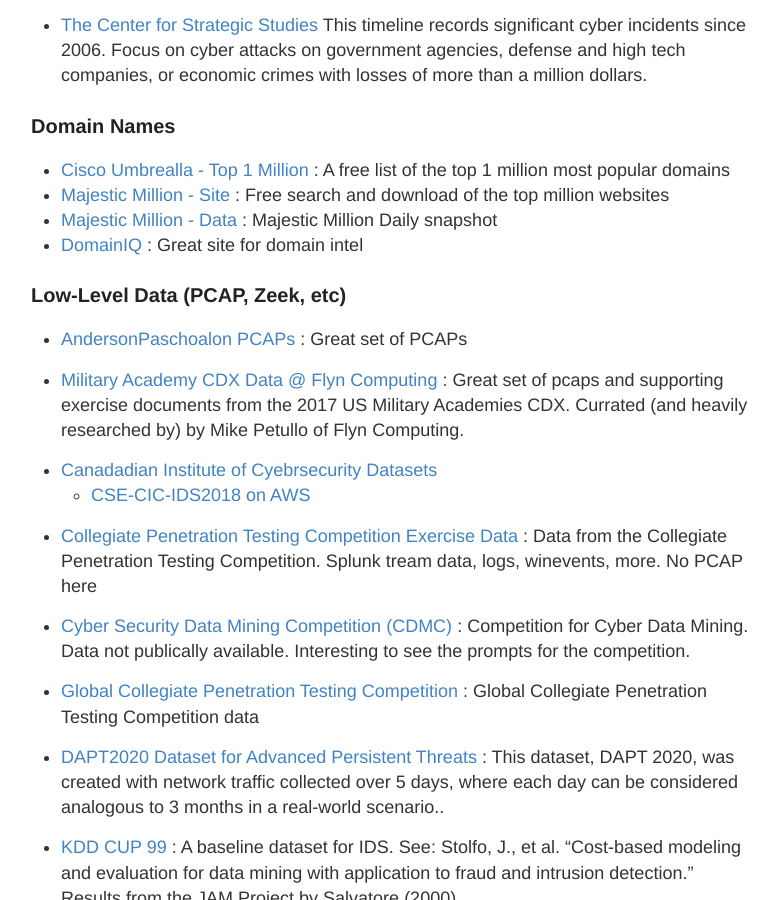
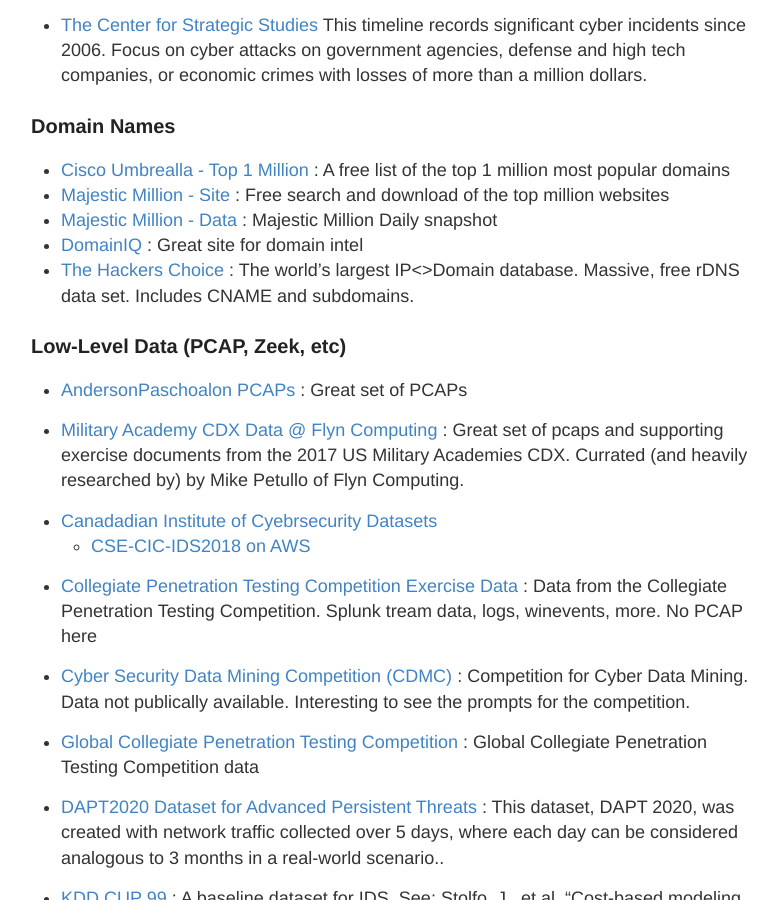
Before and after one commit to stevehenderson/stevehenderson.github.io, a Jekyll site: the page built from data.md, in a window 1280 px wide and 900 px high, scrolled down 584 px. Shown: the whole window, without its empty margins (249-1027 px from the left). Built offline with Jekyll 4.4.1, drawn with Linux system fonts in a browser that asks for light colours.

Commit message:
Add link to The Hackers Choice database

```diff
--- a/data.md
+++ b/data.md
@@ -28,6 +28,7 @@
    * [Majestic Million - Site](https://majestic.com/reports/majestic-million) : Free search and download of the top million websites
    * [Majestic Million - Data](http://downloads.majestic.com/majestic_million.csv) : Majestic Million Daily snapshot
    * [DomainIQ](https://www.domainiq.com/) : Great site for domain intel
+   * [The Hackers Choice](https://ip.thc.org) :   The world’s largest IP<>Domain database. Massive, free rDNS data set.  Includes CNAME and subdomains.
 
 ### Low-Level Data (PCAP, Zeek, etc)
 
```
